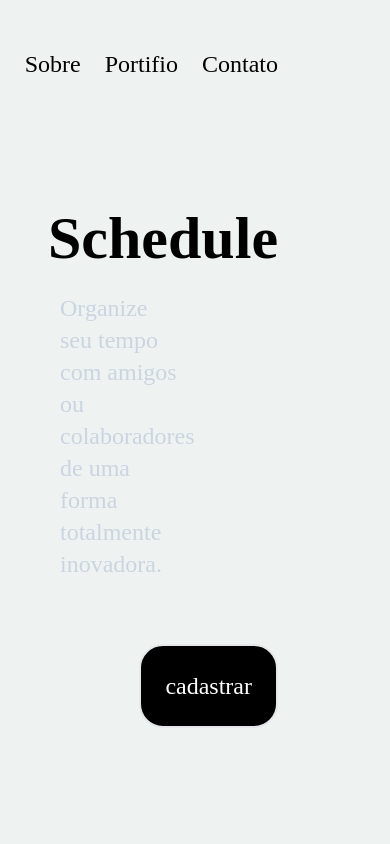
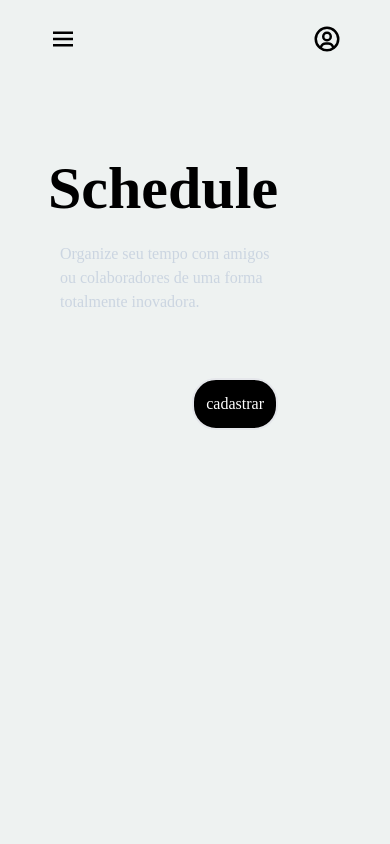
Before and after one commit to Pd-Troia/schedule_vite_tail, a React (Vite) app: page / in a window 390 px wide. Shown: the top 844 px of the page. Built offline with nearby package versions, Linux system fonts and the light colour scheme; a web font is replaced by a local one.

Commit message:
Home 90% responsivity

```diff
--- a/src/components/layout/Button.tsx
+++ b/src/components/layout/Button.tsx
@@ -13,7 +13,7 @@ export function Button ({children,handleButton}: IButtonProps) {
 
     return (
     <div>
-        <button className='text-2xl border-2 px-6 py-6 bg-black text-white rounded-3xl' onClick={click}>{children}</button>
+        <button className='dmg:text-xl border-2 px-3 py-3 dmg:px-4 dmg:py-4 sm:px-6 sm:py-6 bg-black text-white rounded-3xl' onClick={click}>{children}</button>
     </div>
   );
 }
--- a/src/components/layout/HeaderHome.tsx
+++ b/src/components/layout/HeaderHome.tsx
@@ -1,11 +1,14 @@
 import * as React from 'react';
 import {Link} from "react-scroll"
+import {BiUserCircle} from "react-icons/bi"
+import { LoginButton } from './LoginButton';
+
 export interface IHeaderHomeProps {
 }
 
 export default function HeaderHome (props: IHeaderHomeProps) {
   return (
-    <div className="flex">
+    <div className="flex items-center">
     <Link to="explain" smooth={true} duration={3000} >
         <p>
             Sobre
@@ -13,7 +16,7 @@ export default function HeaderHome (props: IHeaderHomeProps) {
     </Link>
     <a>
         <p className='mx-6'>
-            Portifio
+            Portifolio
         </p>
     </a>
     <Link to="aboutus" smooth={true} duration={3000}>
@@ -21,6 +24,9 @@ export default function HeaderHome (props: IHeaderHomeProps) {
             Contato
         </p>
     </Link>
+    <div className='ml-16 text-[1.5em]'>
+        <LoginButton/>
+    </div>
     </div>
   );
 }
--- /dev/null
+++ b/src/components/layout/HeaderMobile.tsx
@@ -0,0 +1,15 @@
+import * as React from 'react';
+import { LoginButton } from './LoginButton';
+import { Menu } from './Menu';
+
+export interface IHeaderMobileProps {
+}
+
+export function HeaderMobile (props: IHeaderMobileProps) {
+  return (
+    <div className='flex justify-between'>
+      <Menu/>
+      <LoginButton/>
+    </div>
+  );
+}
--- /dev/null
+++ b/src/components/layout/LoginButton.tsx
@@ -0,0 +1,14 @@
+import * as React from 'react';
+import {BiUserCircle} from "react-icons/bi"
+
+export interface ILoginButtonProps {
+}
+
+export function LoginButton (props: ILoginButtonProps) {
+  return (
+      <button>
+        <BiUserCircle/>
+      </button>
+
+  );
+}
--- /dev/null
+++ b/src/components/layout/Menu.tsx
@@ -0,0 +1,12 @@
+import * as React from 'react';
+import { BiMenu} from 'react-icons/bi';
+export interface IMenuProps {
+}
+
+export function Menu (props: IMenuProps) {
+  return (
+    <div>
+       <BiMenu/>
+    </div>
+  );
+}
--- a/src/components/pages/Home.tsx
+++ b/src/components/pages/Home.tsx
@@ -8,7 +8,7 @@ export interface IHomeProps {
 
 export function Home (props: IHomeProps) {
   return (
-    <div>
+    <div className='bg-greybg'>
         <HomeFront/>
         <Explain/>
         <AboutUs/>
--- a/src/components/pages/frame_page/AboutUs.tsx
+++ b/src/components/pages/frame_page/AboutUs.tsx
@@ -8,7 +8,7 @@ export function AboutUs (props: IAboutUsProps) {
   console.log(typeof photoHyt)
   return (
     <>
-    <div className='flex flex-col items-center p-10 md:flex-row md:justify-around'>
+    <div id="aboutus" className='flex flex-col items-center p-10 md:flex-row md:justify-around'>
       <div className="my-14 md:my-0">
         <ProfileCard
         name="Hytálo Benaventana"
--- a/src/components/pages/frame_page/HomeFront.tsx
+++ b/src/components/pages/frame_page/HomeFront.tsx
@@ -1,34 +1,42 @@
 import * as React from 'react';
 import { Link } from 'react-scroll';
 import { Button } from '../../layout/Button';
+import { HeaderMobile } from '../../layout/HeaderMobile';
 import HeaderHome from "../../layout/HeaderHome"
 import calendar from "../../../images/Rectangle 1.png";
 export interface IHomeFrontProps {
 }
 
 export default function HomeFront (props: IHomeFrontProps) {
+
   const openLogin = ()=>{
     console.log("apertado")
   }
+  let viewPort = window.innerWidth
 
   return (
-    <div className="flex w-screen h-screen min-w-full bg-greybg">
-      <div className=' w-5/6'>
+    <div className="flex   w-screen h-screen min-w-full">
+      {viewPort > 768 && <div className=' w-auto'>
         <img className='h-full' src={calendar} alt="home_img"/>
+      </div>}
+      <div className='flex flex-col min-w-screen w-full px-12 py-6'>
+        {viewPort > 768 ?
+        <div className="flex justify-end mx-16 my-6 text-2xl">
+              <HeaderHome/>
+        </div>
+      :
+      <div className='text-3xl'>
+        <HeaderMobile/>
       </div>
-      <div className='flex flex-col min-w-screen w-full px-12 py-6'>
-        <div className="flex justify-end">
-            <div className='mx-16 my-6 text-2xl' >
-              <HeaderHome/>
-            </div>
-        </div>
-
-        <div className='w-3/6 mt-20'>
+      }
+        <div className='sm:w-3/6 w-5/6 mt-20'>
           <p className='text-6xl font-bold my-6'>Schedule</p>
-          <p className='text-2xl text-slate-300 mx-3 '>Organize seu tempo com amigos ou colaboradores de uma forma totalmente inovadora. </p>
+          <p className='dmg:text-2xl text-slate-300 mx-3 '>
+            Organize seu tempo com amigos
+            ou colaboradores de uma forma totalmente inovadora.
+          </p>
         </div>
         <div className='flex justify-end mr-16 my-16 '>
-          <div></div>
           <Button handleButton={openLogin}>cadastrar</Button>
         </div>
       </div>
--- a/tailwind.config.js
+++ b/tailwind.config.js
@@ -7,8 +7,12 @@ module.exports = {
       },
       colors:{
         greybg: "#EEF2F1" , 'amarelo-macaco-tranzante': "#E2C044"
-
-    }
+      },
+      screens:{
+        "dmp": "320px",
+        "dmm": "375px",
+        "dmg": "425px",
+      },
     },
   },
   plugins: [],
```
